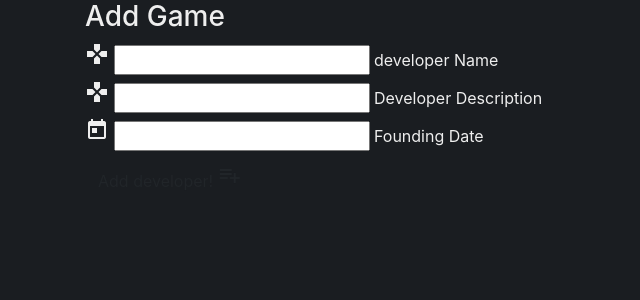
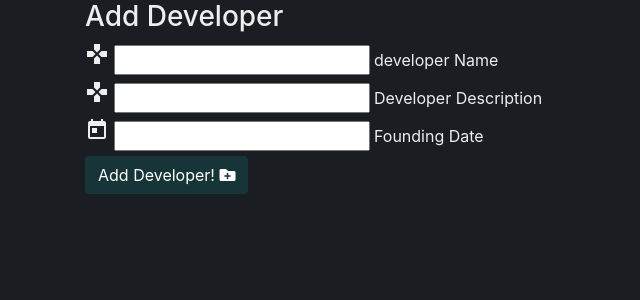
Before and after one commit to danielclements/game_score.gg, a Flask app: page /add_developer in a window 1280 px wide. Shown: the part 56-356 px from the top of the page, without its empty margins (0-640 px from the left). Run offline with Flask 2, Linux system fonts and the light colour scheme; some libraries are stand-ins or nearby versions.

Commit message:
fixed all submit buttons, added new icons using font awesome

```diff
--- a/templates/add_developer.html
+++ b/templates/add_developer.html
@@ -1,6 +1,6 @@
 {% extends 'base.html' %} {% block content %}
 
-<h3>Add Game</h3>
+<h3>Add Developer</h3>
 <div class="row">
 	<form action="{{url_for('insert_developer')}}" method="POST" class="col s12">
 
@@ -31,12 +31,12 @@
 			</div>
 		</div>
 
-		<div calss="row">
-			<button class="btn waves-effect waves-light" type="submit">
-      Add developer!
-      <i class="material-icons right">playlist_add</i>
-    </button>
-		</div>
+         <div calss="row">
+			<button class="btn dr-less-green text-white" type="submit">
+            Add Developer!
+            <i class="fas fa-folder-plus"></i>
+            </button>
+	    </div>
 	</form>
 </div>
 
--- a/templates/adminpanel.html
+++ b/templates/adminpanel.html
@@ -59,7 +59,7 @@
       {% for plat in platforms %}
       <a
         href="#"
-        class="list-group-item list-group-item-action dr-less-green hover-salmon"
+        class="list-group-item list-group-item-action dr-less-green"
         ><strong> {{plat.platform_name}}</strong></a>
       {% endfor %}
     </div>
```
Also changed, not shown: templates/add_publisher.html (+6 -6 lines), templates/add_review.html (+6 -6 lines), templates/addcategory.html (+6 -6 lines), templates/addgame.html (+5 -5 lines), templates/edit_category.html (+5 -5 lines), templates/edit_developer.html (+5 -5 lines), templates/edit_publisher.html (+5 -5 lines), templates/editgame.html (+5 -5 lines).
